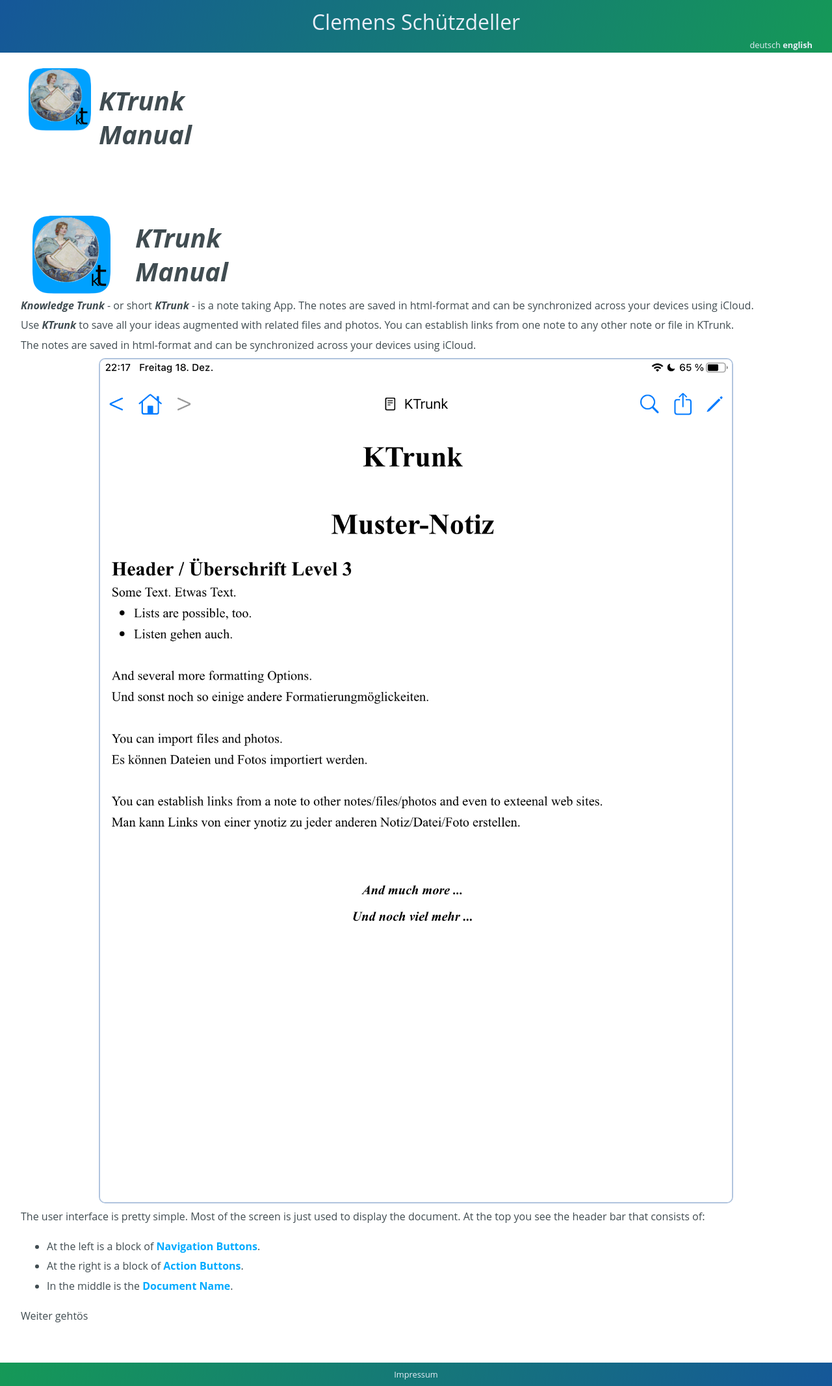
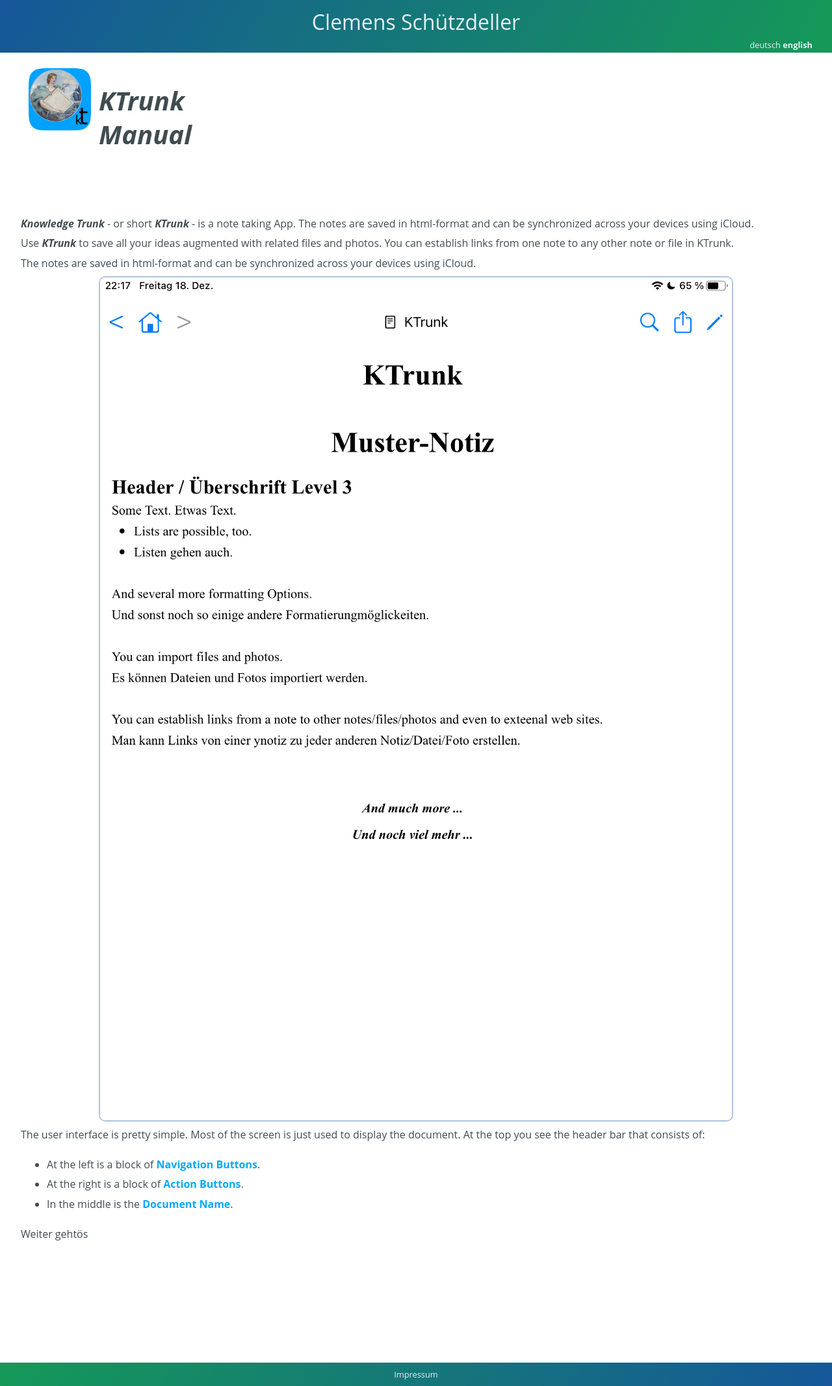
Before and after one commit to cs-LA/home, a Jekyll site: the page built from KTrunk/Manual.md, in a window 1280 px wide. Shown: the whole page at 65% size. Built offline with Jekyll 4.4.1, drawn with Linux system fonts in a browser that asks for light colours; our own code applies the rules of GitHub Pages for plain Markdown files.

Commit message:
Update Manual.md

```diff
--- a/KTrunk/Manual.md
+++ b/KTrunk/Manual.md
@@ -4,17 +4,10 @@
     <img src="logo120.png">
   </div>
   <div class="logoColumn right" style="font-size: 40px;">
-    <b><i>KTrunk<br><span class="en">Manual</span><span class="de">Handbch</span></i></b>
+    <b><i>KTrunk<br><span class="en">Manual</span><span class="de">Handbuch</span></i></b>
   </div>
 </div>
 
-
-<table style="table-layout: fixed;">
-  <tr>
-    <td width=150px style="border: 0px;"><img src="logo120.png"></td>
-    <td width=auto style="border: 0px; padding-left: .5em; font-size: 40px;"><b><i>KTrunk<br><span class="en">Manual</span><span class="de">Handbch</span></i></b></td>
-  </tr>
-</table>
 
 <span class="en">***Knowledge Trunk*** - or short ***KTrunk*** - is a note taking App. The notes are saved in html-format and can be synchronized across your devices using iCloud.</span>
 <span class="de">***Knowledge Trunk*** - oder kurz ***KTrunk*** - ist eine iOS-App, um Notizen zu verwalten.</span>
```
